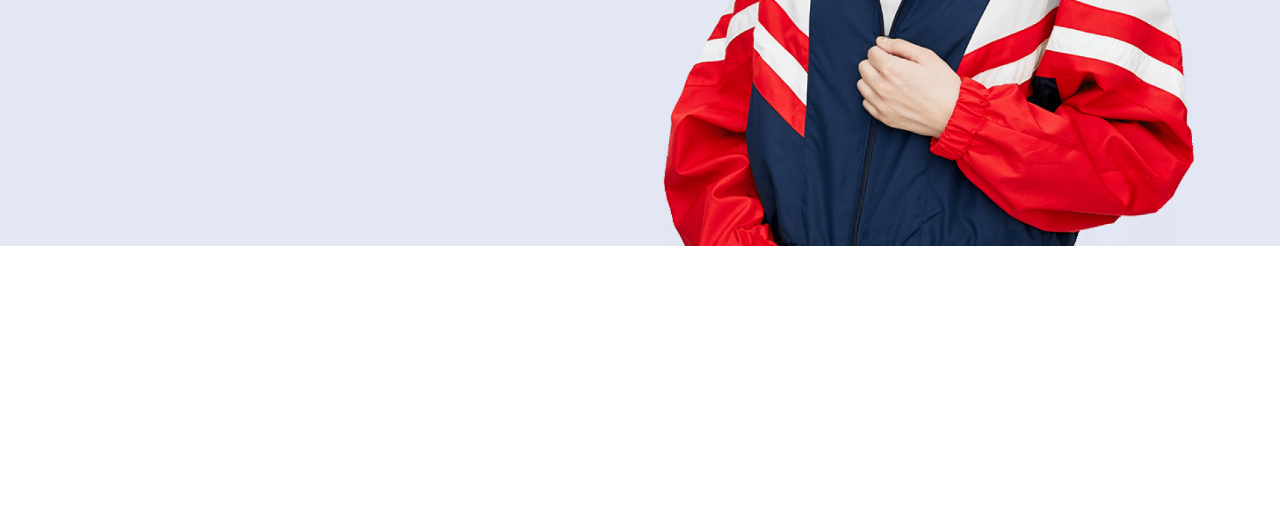
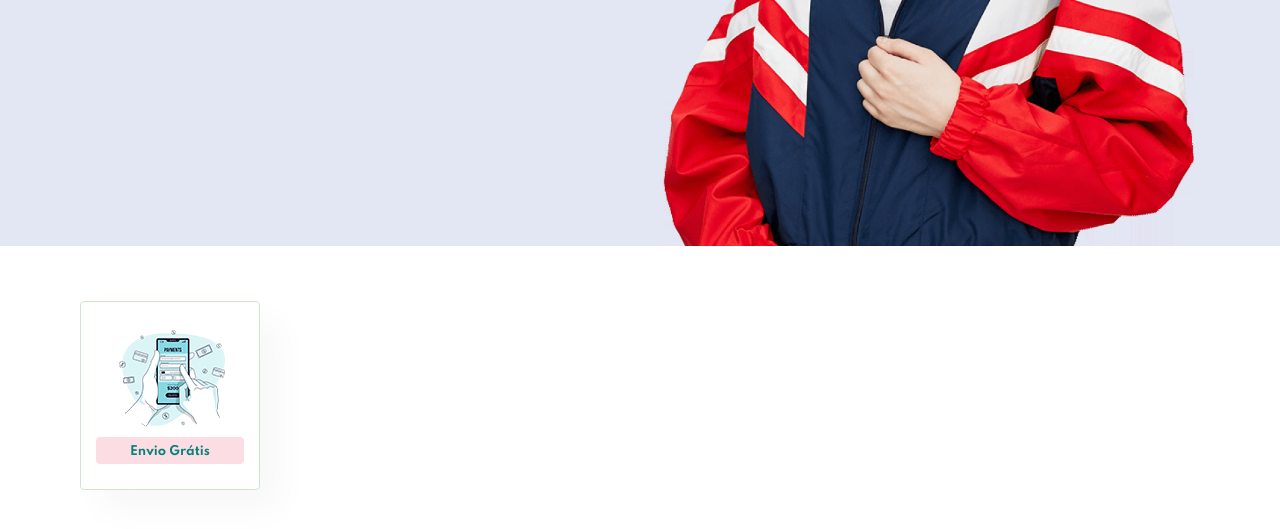
Before and after one commit to daniel-oliv3/e-commerce-cara-shop, a plain HTML site: page index.html in a window 1280 px wide. Shown: the part 559-1088 px from the top of the page. Before the commit the page ends 805 px from the top, so only its background shows below. Drawn offline with Linux system fonts and the light colour scheme.

Commit message:
Featured section

```diff
--- a/css/style.css
+++ b/css/style.css
@@ -136,10 +136,28 @@ body {
 }
 
 
+/* ======= Featured Section/Seção em destaque ======= */
+#featured .fe-box {
+    width: 180px;
+    text-align: center;
+    padding: 25px 15px;
+    box-shadow:  20px 20px 34px rgba(0, 0, 0, 0.03);
+    border: 1px solid #cce7d0;
+    border-radius: 4px;
+    margin: 15px 0;
+}
 
+#featured .fe-box:hover {
+    box-shadow: 10px 10px 54px rgba(70, 62, 221, 0.01);
+}
 
-
-
+#featured .fe-box h6 {
+    padding: 9px 8px 6px 8px;
+    line-height: 1;
+    border-radius: 4px;
+    color: #088178;
+    background-color: #fddde4;
+}
 
 
 
--- a/index.html
+++ b/index.html
@@ -36,8 +36,13 @@
 		<button>Compre agora</button>
 	</section>
 
-
-
+	<!-- ======= Featured Section/Seção em destaque ======= -->
+	<section id="featured" class="section-p1">
+		<div class="fe-box">
+			<img src="img/features/f1.png" alt="">
+			<h6>Envio Grátis</h6>
+		</div>
+	</section>
 
 	<script src="js/script.js"></script>
 </body>
```
